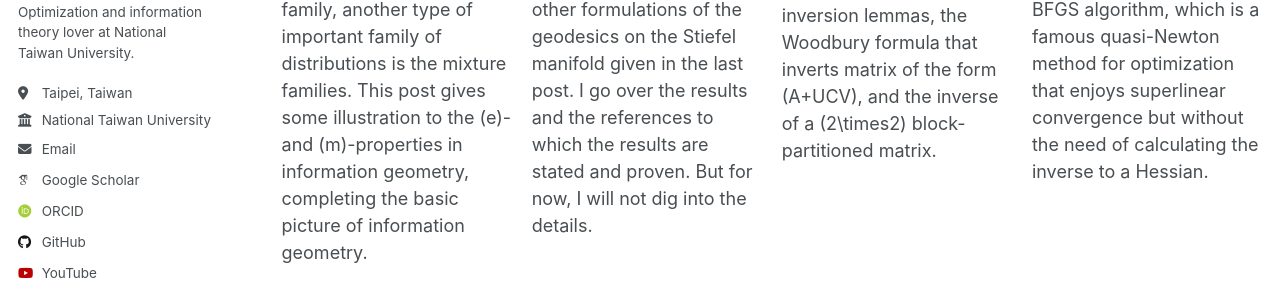
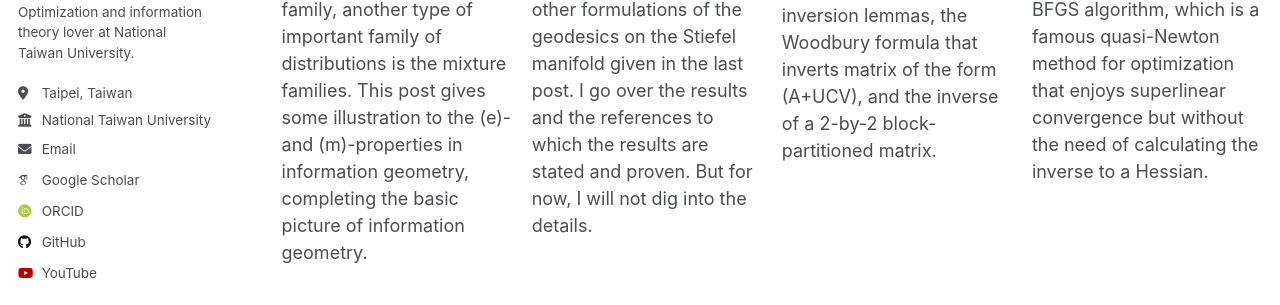
Before and after one commit to WenPerng/WenPerng.github.io, a Jekyll site: the page built from _posts/2025-08-30-blog-post.md, in a window 1280 px wide and 900 px high, scrolled down 822 px. Shown: the part 309-614 px from the top of the window. Built offline with Jekyll 4.4.1, drawn with Linux system fonts in a browser that asks for light colours; some web fonts are replaced; a script that is not in the unit is left out; some of the changed text lies outside the part shown.

Commit message:
Update 2025-08-27-blog-post.md

```diff
--- a/_posts/2025-08-27-blog-post.md
+++ b/_posts/2025-08-27-blog-post.md
@@ -4,7 +4,7 @@ date: 2025-08-27
 permalink: /posts/2025/08/blog-post-7/
 tags:
   - linear algebra
-excerpt: "This post gives the proofs to two useful matrix inversion lemmas, the Woodbury formula that inverts matrix of the form \\(A+UCV\\), and the inverse of a \\(2\\times2\\) block-partitioned matrix."
+excerpt: "This post gives the proofs to two useful matrix inversion lemmas, the Woodbury formula that inverts matrix of the form (A+UCV), and the inverse of a 2-by-2 block-partitioned matrix."
 ---
 
 This post introduces two useful matrix inversion lemmas, the Woodbury formula that inverts matrix of the form \\(A+UCV\\), and the inverse of a \\(2\times2\\) block-partitioned matrix. So useful that I have actually utilized them in my research at EPFL.
```
